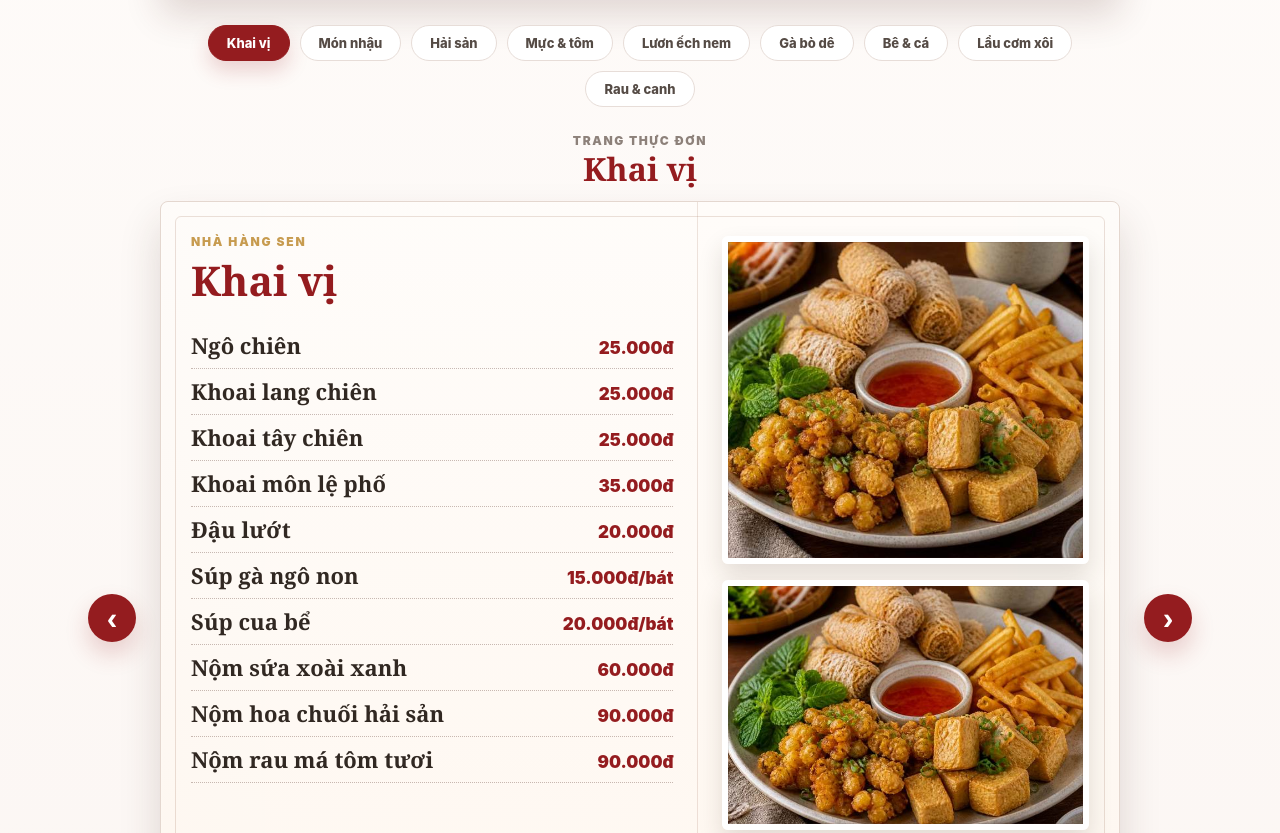
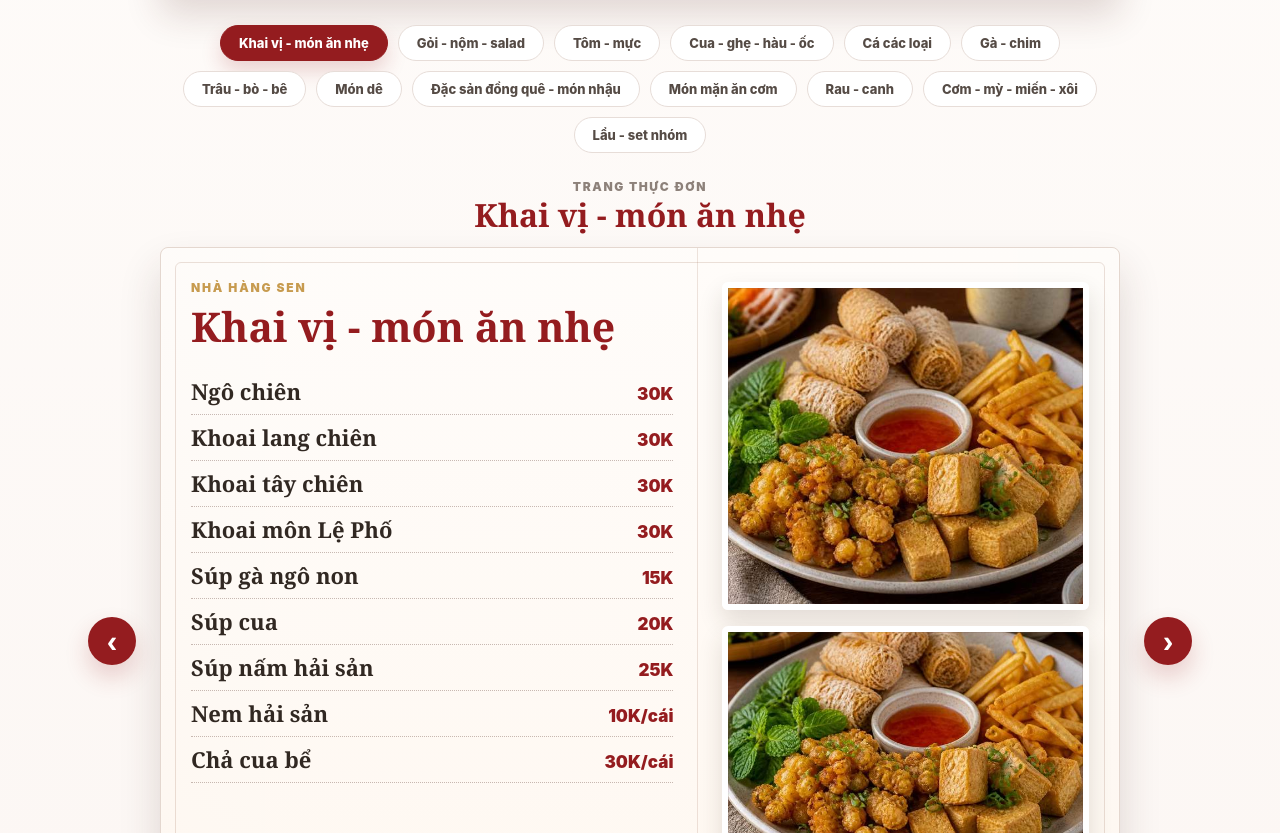
Before and after one commit to Khanhhuyen-0484/Senrestaurant, a plain HTML site: page menu.html in a window 1280 px wide. Shown: the part 701-1534 px from the top of the page. Drawn offline with Linux system fonts and the light colour scheme.

Commit message:
Update grouped restaurant menu data

```diff
--- /dev/null
+++ b/assets/menu-data.js
@@ -0,0 +1,280 @@
+window.senDishMenu = [
+  {
+    id: "khai-vi",
+    title: "Khai vị - món ăn nhẹ",
+    photos: ["starter-01-ngo-chien.jpg", "starter-04-khoai-mon-le-pho.jpg", "eel-frog-06-nem-hai-san.jpg"],
+    items: [
+      ["Ngô chiên", "30K"],
+      ["Khoai lang chiên", "30K"],
+      ["Khoai tây chiên", "30K"],
+      ["Khoai môn Lệ Phố", "30K"],
+      ["Súp gà ngô non", "15K"],
+      ["Súp cua", "20K"],
+      ["Súp nấm hải sản", "25K"],
+      ["Nem hải sản", "10K/cái"],
+      ["Chả cua bể", "30K/cái"]
+    ]
+  },
+  {
+    id: "goi-nom-salad",
+    title: "Gỏi - nộm - salad",
+    photos: ["starter-08-nom-sua-xoai-xanh.jpg", "starter-09-nom-hoa-chuoi-hai-san.jpg", "starter-10-nom-rau-ma-tom-tuoi.jpg"],
+    items: [
+      ["Salad rau củ quả", "60K"],
+      ["Nộm rau má lạc", "40K"],
+      ["Nộm chân gà sả tắc", "70K"],
+      ["Nộm sứa xoài xanh", "80K"],
+      ["Nộm hoa chuối hải sản", "90K"],
+      ["Nộm hoa chuối tai heo", "90K"],
+      ["Nộm hoa chuối bắp bò", "90K"],
+      ["Nộm rau má tôm/bắp bò", "90K"],
+      ["Salad lườn ngỗng hun khói", "120K"],
+      ["Nộm gà xé phay", "120K"],
+      ["Gỏi tai xoài", "120K"],
+      { section: "Gỏi cá - đặt trước" },
+      ["Gỏi cá mai", "300K"],
+      ["Gỏi cá dưa", "300K"],
+      ["Gỏi cá đuối", "300K"],
+      ["Gỏi cá nhệch", "350K"]
+    ]
+  },
+  {
+    id: "tom-muc",
+    title: "Tôm - mực",
+    photos: ["squid-shrimp-07-tom-hap-bia.jpg", "squid-shrimp-08-tom-nuong.jpg", "squid-shrimp-01-muc-ong-hap.jpg"],
+    items: [
+      { section: "Món tôm" },
+      ["Tôm chiên tổ yến", "140K"],
+      ["Tôm hấp bia sả", "140K"],
+      ["Tôm chiên xù", "140K"],
+      ["Tôm nướng", "140K"],
+      ["Tôm rang muối", "140K"],
+      ["Tôm chiên phô mai", "140K"],
+      ["Tôm sông chiên giòn cuốn cải", "120K"],
+      { section: "Tôm càng xanh - tính theo kg" },
+      ["Tôm càng xanh hấp", "Tính kg"],
+      ["Tôm càng xanh nướng mọi", "Tính kg"],
+      ["Tôm càng xanh nướng phô mai", "Tính kg"],
+      { section: "Tôm hùm - thời giá/kg" },
+      ["Tôm hùm hấp", "Thời giá"],
+      ["Tôm hùm rang muối", "Thời giá"],
+      ["Tôm hùm nướng phô mai", "Thời giá"],
+      { section: "Món mực" },
+      ["Mực ống hấp", "160K"],
+      ["Mực chiên bơ", "160K"],
+      ["Mực chiên xù", "160K"],
+      ["Mực trứng hấp", "160K"],
+      ["Mực trứng chiên lá lốt", "160K"],
+      ["Mực nấu lá chua", "160K"],
+      ["Chả mực sốt me", "160K"]
+    ]
+  },
+  {
+    id: "cua-ghe-hau-oc",
+    title: "Cua - ghẹ - hàu - ốc",
+    photos: ["seafood-05-cua-bien.jpg", "seafood-01-hau-nuong-mo-hanh.jpg", "seafood-07-oc-nhoi-om-me.jpg"],
+    items: [
+      { section: "Cua, ghẹ - thời giá/kg" },
+      ["Hấp sả", "Thời giá"],
+      ["Rang muối", "Thời giá"],
+      ["Sốt me", "Thời giá"],
+      { section: "Hàu" },
+      ["Hàu nướng mỡ hành", "10K/con"],
+      ["Hàu gỏi mù tạt", "12K/con"],
+      ["Hàu nướng phô mai", "15K/con"],
+      { section: "Sò, ốc" },
+      ["Ốc hương hấp sả", "Tính kg"],
+      ["Ốc hương nướng mọi", "Tính kg"],
+      ["Ốc hương sốt bơ cay", "Tính kg"],
+      ["Ốc hương sốt me Thái", "Tính kg"],
+      ["Ốc nhồi hấp mẻ", "140K"],
+      ["Ốc nhồi hấp sả", "140K"],
+      ["Ốc nhồi om chuối đậu", "140K"]
+    ]
+  },
+  {
+    id: "ca-cac-loai",
+    title: "Cá các loại",
+    photos: ["fish-04-ca-song-hap-xi-dau-goi.jpg", "fish-09-lau-ca-tam.jpg", "fish-08-ca-qua-nuong-giay-bac.jpg"],
+    items: [
+      { section: "Cá mú - tính theo kg" },
+      ["Cá mú hấp xì dầu", "Tính kg"],
+      ["Gỏi cá mú", "Tính kg"],
+      { section: "Cá trình" },
+      ["Cá trình om chuối đậu", "150K"],
+      ["Cá trình nướng riềng mẻ", "150K"],
+      { section: "Cá tầm - cá trắm giòn - cá lăng" },
+      ["Rang muối", "150K"],
+      ["Cá trắm giòn xào cần", "150K"],
+      ["Cá trắm giòn xào dưa", "150K"],
+      ["Nướng riềng mẻ", "150K-300K"],
+      ["Om chuối đậu", "150K-500K"],
+      ["Om măng cay", "150K-500K"],
+      { section: "Cá chép - cá quả" },
+      ["Cá chép hấp dưa", "180K"],
+      ["Cá quả hấp dưa", "180K"],
+      ["Cá quả nướng giấy bạc", "180K"]
+    ]
+  },
+  {
+    id: "ga-chim",
+    title: "Gà - chim",
+    photos: ["meat-05-ga-rang-muoi.jpg", "meat-03-ga-nuong.jpg", "meat-04-ga-quay-gion-bi.jpg"],
+    items: [
+      ["Gà rang muối", "140K"],
+      ["Gà chiên mắm", "140K"],
+      ["Gà xào nấm", "160K"],
+      ["Gà nấu mẻ", "180K"],
+      ["Gà luộc/hấp", "180K"],
+      ["Gà nướng", "180K"],
+      ["Gà quay giòn bì", "180K"],
+      ["Gà nấu nấm", "180K"],
+      ["Gà hầm ngải cứu nấm tươi", "180K"],
+      ["Gà bó xôi", "180K"],
+      ["Chim sẻ chiên cay thơm", "120K"]
+    ]
+  },
+  {
+    id: "trau-bo-be",
+    title: "Trâu - bò - bê",
+    photos: ["meat-06-bo-xao-dua-can-rau-muong.jpg", "meat-08-trau-nhung-me.jpg", "fish-01-be-tai-chanh.jpg"],
+    items: [
+      { section: "Trâu - bò" },
+      ["Xào rau cần", "120K"],
+      ["Xào dưa", "120K"],
+      ["Cuốn cải", "140K"],
+      ["Xào măng trúc", "140K"],
+      ["Sốt tiêu đen", "150K"],
+      ["Bò lúc lắc", "150K"],
+      ["Bắp hoa hấp", "150K"],
+      ["Bắp hoa nấu mẻ", "150K"],
+      ["Thịt/bắp nhúng mẻ", "200K-400K"],
+      { section: "Món bê" },
+      ["Bê xào lăn", "140K"],
+      ["Bê tái chanh", "140K"],
+      ["Bê hấp tía tô", "140K"],
+      ["Bê sữa chao móc mật", "160K"],
+      ["Bê sữa nướng tảng", "160K"]
+    ]
+  },
+  {
+    id: "de",
+    title: "Món dê",
+    photos: ["meat-09-de-tai-chanh.jpg", "meat-10-de-ap-chao.jpg", "meat-09-de-tai-chanh.jpg"],
+    items: [
+      ["Tiết canh dê", "30K/bát"],
+      ["Dê tái chanh", "180K"],
+      ["Dê xào lăn", "180K"],
+      ["Dê hấp tía tô", "180K"],
+      ["Dê nướng giấy bạc", "180K"],
+      ["Dê nhúng mẻ", "200K-600K"]
+    ]
+  },
+  {
+    id: "dac-san-dong-que",
+    title: "Đặc sản đồng quê - món nhậu",
+    photos: ["drinking-05-hen-xuc-banh-a.jpg", "eel-frog-05-ech-rang-muoi.jpg", "seafood-03-baba.jpg"],
+    items: [
+      { section: "Lòng - món nhậu" },
+      ["Hến xúc bánh đa", "60K"],
+      ["Lòng lợn xào dưa", "90K"],
+      ["Chân gà chiên mắm", "90K"],
+      ["Trạch chiên lá lốt", "90K"],
+      ["Tù và ếch xào dưa", "120K"],
+      ["Chân giò chiên mắm", "120K"],
+      ["Dế chiên cay thơm", "150K"],
+      ["Trường lòng nấu mẻ", "200K"],
+      ["Trường lợn hấp", "200K"],
+      { section: "Lươn - ếch" },
+      ["Ếch om chuối đậu", "120K"],
+      ["Ếch om cà", "120K"],
+      ["Ếch rang muối", "120K"],
+      ["Ếch xào măng cay", "120K"],
+      ["Ếch xào sả ớt", "120K"],
+      ["Lươn om chuối đậu", "150K"],
+      ["Lươn xào sả ớt", "150K"],
+      ["Lươn xào măng cay", "150K"],
+      { section: "Ba ba - đặt trước/kg" },
+      ["Ba ba om chuối đậu", "Đặt trước"],
+      ["Ba ba rang muối", "Đặt trước"],
+      ["Ba ba nướng", "Đặt trước"],
+      ["Ba ba rượu vang", "Đặt trước"],
+      { section: "Dọn - dúi - cầy, đặt trước/kg" },
+      ["Hấp", "Đặt trước"],
+      ["Giả cầy", "Đặt trước"]
+    ]
+  },
+  {
+    id: "man-an-com",
+    title: "Món mặn ăn cơm",
+    photos: ["meat-05-ga-rang-muoi.jpg", "vegetable-05-canh-cua-ong.jpg", "drinking-06-tep-chien-gion-cuon-cai.jpg"],
+    items: [
+      ["Trứng rán", "30K"],
+      ["Đậu phụ sốt cà chua", "40K"],
+      ["Thịt rang cháy cạnh", "60K"],
+      ["Thịt luộc", "80K"],
+      ["Thịt quay", "80K"],
+      ["Sườn chua ngọt", "90K"],
+      ["Cá bống kho tiêu", "90K"],
+      ["Thịt rang tôm sông", "120K"],
+      ["Gà rang lá chanh", "120K"]
+    ]
+  },
+  {
+    id: "rau-canh",
+    title: "Rau - canh",
+    photos: ["vegetable-01-rau-muong-xao-toi.jpg", "vegetable-05-canh-cua-ong.jpg", "vegetable-07-canh-chua-hai-san.jpg"],
+    items: [
+      { section: "Rau theo mùa" },
+      ["Rau muống xào tỏi", "20K"],
+      ["Rau cần xào tỏi", "20K"],
+      ["Rau lang xào tỏi", "20K"],
+      ["Rau cải xào tỏi", "20K"],
+      ["Rau bí xào", "20K"],
+      { section: "Món canh" },
+      ["Canh cua đồng", "30K"],
+      ["Canh ngao", "30K"],
+      ["Canh chua hải sản", "60K"],
+      ["Canh cá chua", "80K-150K"]
+    ]
+  },
+  {
+    id: "com-my-mien-xoi",
+    title: "Cơm - mỳ - miến - xôi",
+    photos: ["hotpot-08-com-rang-dua-bo.jpg", "eel-frog-09-mien-xao-hai-san.jpg", "hotpot-09-xoi-chien.jpg"],
+    items: [
+      { section: "Cơm" },
+      ["Cơm rang dưa bò", "45K"],
+      ["Cơm rang hải sản", "45K"],
+      { section: "Mỳ - miến" },
+      ["Mỳ xào bò", "60K"],
+      ["Mỳ xào hải sản", "60K"],
+      ["Miến xào thập cẩm", "90K"],
+      ["Miến xào hải sản", "120K"],
+      { section: "Xôi" },
+      ["Xôi sen dừa", "40K"],
+      ["Xôi ruốc", "40K"],
+      ["Xôi gấc", "40K"],
+      ["Xôi chim chiên", "70K"],
+      ["Xôi chim trộn", "70K"]
+    ]
+  },
+  {
+    id: "lau-set-nhom",
+    title: "Lẩu - set nhóm",
+    photos: ["hotpot-03-lau-ech-mang-cay.jpg", "hotpot-01-lau-thap-cam.jpg", "hotpot-02-lau-hai-san.jpg"],
+    items: [
+      ["Lẩu ếch măng cay", "300K"],
+      ["Lẩu gà ta", "400K"],
+      ["Lẩu thập cẩm", "500K"],
+      ["Lẩu hải sản", "500K"],
+      ["Lẩu riêu cua bắp bò", "500K"],
+      ["Lẩu thập cẩm Tứ Xuyên", "600K"],
+      ["Lẩu Trường Thọ", "600K"],
+      { section: "Lẩu cá các loại" },
+      ["Lẩu cá trình", "Tính kg"],
+      ["Lẩu cá tầm", "Tính kg"],
+      ["Lẩu cá lăng", "Tính kg"]
+    ]
+  }
+];
--- a/menu.html
+++ b/menu.html
@@ -176,6 +176,7 @@
       <div><h3>Liên hệ</h3><p>VMFH+XW Thiệu Trung, Thanh Hóa, Việt Nam</p><p>0972 616 855</p></div>
     </footer>
 
+    <script src="assets/menu-data.js"></script>
     <script src="script.js"></script>
   </body>
 </html>
--- a/script.js
+++ b/script.js
@@ -44,8 +44,10 @@ menuCategoryButtons.forEach((button) => {
   });
 });
 
-const dishFilterButtons = document.querySelectorAll("[data-dish-filter]");
-const dishMenuCards = document.querySelectorAll("[data-dish-category]");
+const dishFilterNav = document.querySelector(".dish-filter-nav");
+const dishMenuData = window.senDishMenu || [];
+let dishFilterButtons = document.querySelectorAll("[data-dish-filter]");
+let dishMenuCards = document.querySelectorAll("[data-dish-category]");
 const dishBookTitle = document.querySelector("[data-dish-book-title]");
 const dishPageButtons = document.querySelectorAll("[data-dish-page]");
 const dishBookSpread = document.querySelector(".dish-book-spread");
@@ -53,7 +55,21 @@ const dishSpreadTitle = document.querySelector("[data-dish-spread-title]");
 const dishBookList = document.querySelector("[data-dish-book-list]");
 const dishBookPhotos = document.querySelector("[data-dish-book-photos]");
 const isMobileMenu = () => window.matchMedia("(max-width: 640px)").matches;
-const dishButtonList = [...dishFilterButtons];
+let dishButtonList = [];
+
+const buildDishFilterNav = () => {
+  if (!dishFilterNav || !dishMenuData.length) return;
+  dishFilterNav.replaceChildren();
+  dishMenuData.forEach((category, index) => {
+    const button = document.createElement("button");
+    button.className = index === 0 ? "active" : "";
+    button.type = "button";
+    button.dataset.dishFilter = category.id;
+    button.textContent = category.title;
+    dishFilterNav.append(button);
+  });
+  dishFilterButtons = document.querySelectorAll("[data-dish-filter]");
+};
 
 const loadDishCardImage = (card) => {
   const image = card.querySelector("img[data-src]");
@@ -63,6 +79,7 @@ const loadDishCardImage = (card) => {
 };
 
 const applyDishFilter = (filter) => {
+  if (dishMenuData.length) return;
   dishMenuCards.forEach((card) => {
     const isVisible = card.dataset.dishCategory === filter;
     if (isVisible) loadDishCardImage(card);
@@ -93,12 +110,45 @@ const organizeDishCards = () => {
 const renderDishBookSpread = (filter, title) => {
   if (!dishBookList || !dishBookPhotos || !dishSpreadTitle) return;
 
+  const category = dishMenuData.find((item) => item.id === filter);
+  dishSpreadTitle.textContent = title;
+  dishBookList.replaceChildren();
+  dishBookPhotos.replaceChildren();
+
+  if (category) {
+    category.items.forEach((menuItem) => {
+      const item = document.createElement("li");
+      if (!Array.isArray(menuItem)) {
+        item.className = "dish-book-subheading";
+        item.textContent = menuItem.section;
+        dishBookList.append(item);
+        return;
+      }
+      const [name, price] = menuItem;
+      const itemName = document.createElement("span");
+      const itemPrice = document.createElement("strong");
+      itemName.textContent = name;
+      itemPrice.textContent = price;
+      item.append(itemName, itemPrice);
+      dishBookList.append(item);
+    });
+
+    category.photos.slice(0, 3).forEach((photoName, index) => {
+      const figure = document.createElement("figure");
+      const photo = document.createElement("img");
+      photo.src = `assets/menu-dishes/${photoName}`;
+      photo.alt = category.title;
+      photo.loading = "lazy";
+      figure.className = index === 0 ? "featured-photo" : "";
+      figure.append(photo);
+      dishBookPhotos.append(figure);
+    });
+    return;
+  }
+
   const cards = [...document.querySelectorAll("[data-dish-category]")]
     .filter((card) => card.dataset.dishCategory === filter)
     .sort((a, b) => getDishSortNumber(a) - getDishSortNumber(b));
-  dishSpreadTitle.textContent = title;
-  dishBookList.replaceChildren();
-  dishBookPhotos.replaceChildren();
 
   cards.forEach((card) => {
     const name = card.querySelector("h3")?.textContent.trim() || "";
@@ -145,11 +195,13 @@ const setActiveDishFilter = (filter, button, shouldAnimate = false) => {
   window.setTimeout(() => dishBookSpread.classList.remove("book-turning"), 380);
 };
 
-dishFilterButtons.forEach((button) => {
-  button.addEventListener("click", () => {
-    setActiveDishFilter(button.dataset.dishFilter, button, true);
+const bindDishFilterButtons = () => {
+  dishFilterButtons.forEach((button) => {
+    button.addEventListener("click", () => {
+      setActiveDishFilter(button.dataset.dishFilter, button, true);
+    });
   });
-});
+};
 
 const turnDishPage = (direction) => {
   const activeIndex = Math.max(0, dishButtonList.findIndex((item) => item.classList.contains("active")));
@@ -188,8 +240,12 @@ if (dishBookSpread) {
   });
 }
 
+buildDishFilterNav();
+dishButtonList = [...dishFilterButtons];
+if (!dishMenuData.length) dishMenuCards = document.querySelectorAll("[data-dish-category]");
+bindDishFilterButtons();
 const activeDishButton = document.querySelector("[data-dish-filter].active");
-organizeDishCards();
+if (!dishMenuData.length) organizeDishCards();
 if (activeDishButton) {
   setActiveDishFilter(activeDishButton.dataset.dishFilter, activeDishButton);
 }
```
Also changed, not shown: styles.css (+14 -0 lines).
